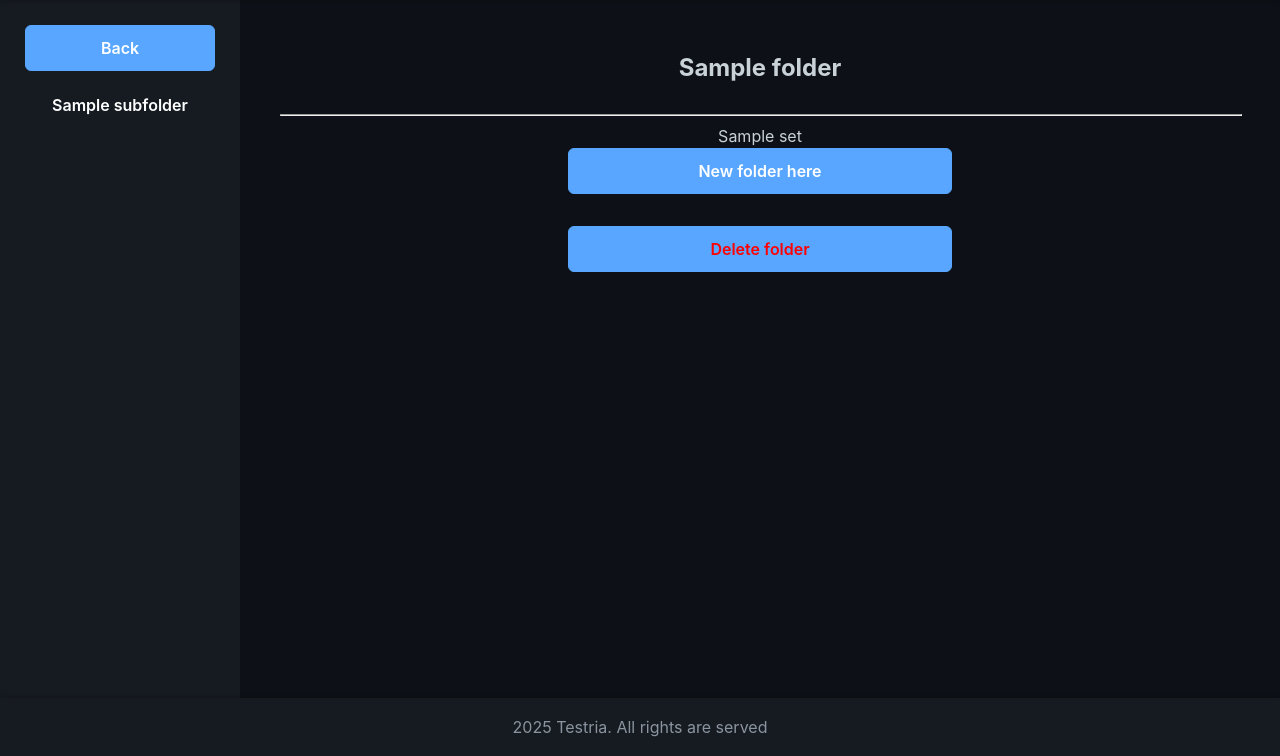
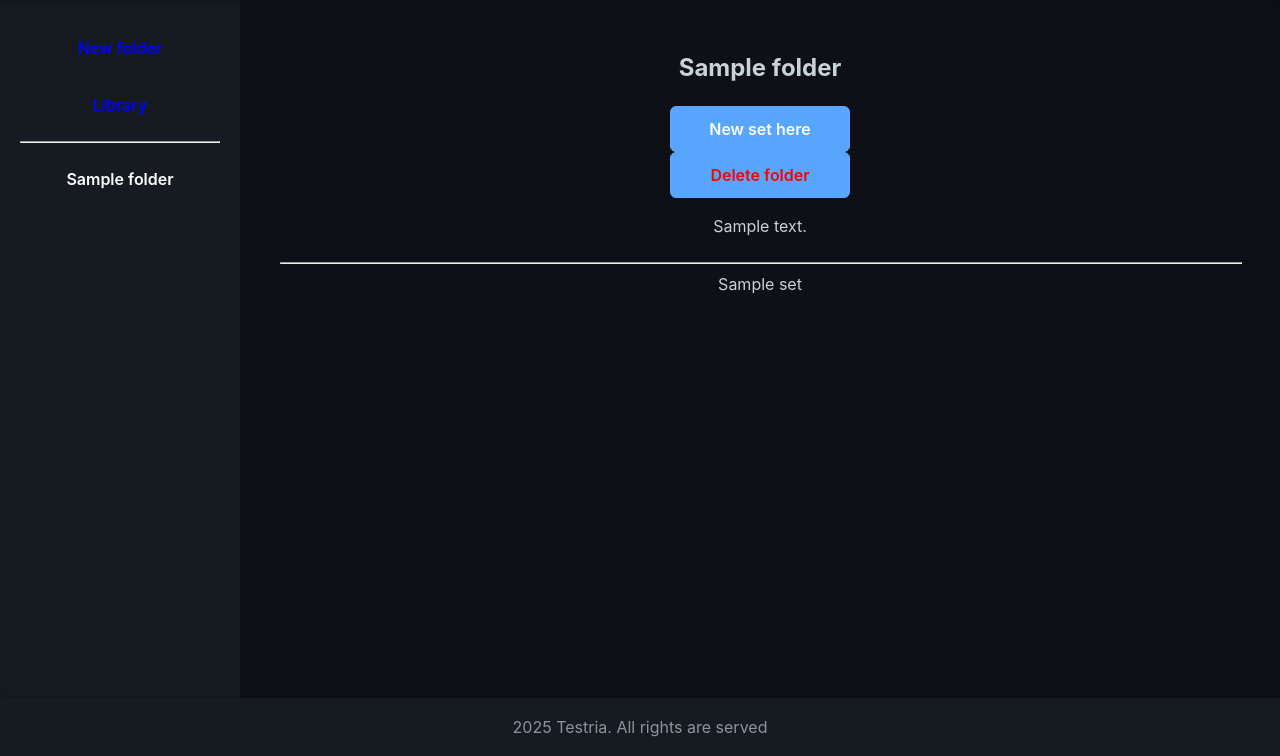
Before and after one commit to vitaliminkouski/Testria, a Django app: template testria/mainapp/templates/mainapp/folder_detail.html in a window 1280 px wide. Shown: the part 44-800 px from the top of the page. Run offline with Django 5.2, Linux system fonts and the light colour scheme; the template is opened without the code that fills it: most values are stand-ins (such as "Sample title", 1, 10 or a date in 2020).

Commit message:
implemented sets creating

```diff
--- a/testria/mainapp/context_processors.py
+++ b/testria/mainapp/context_processors.py
@@ -3,5 +3,5 @@ from .models import Folder
 def get_user_folders(request):
     folders=[]
     if request.user.is_authenticated:
-        folders = Folder.objects.filter(author=request.user, parent_folder__isnull=True).order_by('name')
+        folders = Folder.objects.filter(author=request.user).order_by('name')
     return {"user_folders": folders}
--- a/testria/mainapp/templates/mainapp/folder_delete_confirm.html
+++ b/testria/mainapp/templates/mainapp/folder_delete_confirm.html
@@ -1,4 +1,4 @@
-{% extends 'mainapp/folder_detail.html' %}
+{% extends 'base.html' %}
 
 {% block content %}
 <h2>Are you sure you want to delete folder {{ folder.name }}?</h2>
--- a/testria/mainapp/templates/mainapp/folder_detail.html
+++ b/testria/mainapp/templates/mainapp/folder_detail.html
@@ -1,30 +1,22 @@
 {% extends 'base.html' %}
 
-{% block sidebar_content %}
-    {% if folder.parent_folder %}
-        <li><a href="{% url 'folder_detail' folder.parent_folder.pk %}" class="btn btn-primary" style="width: 100%">Back</a></li>
-    {% else %}
-        <li><a href="{% url 'home' %}" class="btn btn-primary" style="width: 100%">Back</a></li>
-    {% endif %}
-    {% if subfolders %}
-        {% for subfolder in subfolders %}
-            <li><a href="{% url 'folder_detail' subfolder.pk %}" class="btn btn-folder" >{{ subfolder.name }}</a></li>
-        {% endfor %}
-    {% endif %}
-{% endblock %}
 
 {% block content %}
 <h2>{{ folder }}</h2>
+
+<ul>
+  <li><a href="{% url 'create_set' folder.pk %}" class="btn btn-primary" style="width: 180px;">New set here</a></li>
+  <li><a href="{% url 'delete_folder' folder.pk %}" class="btn btn-primary" style="color: red; width: 180px">Delete folder</a></li>
+</ul>
+<p>{{ folder.description }}</p>
 <hr style="color: white; width: 100%;">
   {% if sets %}
     {% for set in sets %}
       <ul>
-        <li>{{ set }}</li>
+        <li>{{ set.name }}</li>
       </ul>
     {% endfor %}
   {% endif %}
 
-<a href="{% url 'create_subfolder' folder.pk %}" class="btn btn-primary">New folder here</a>
-<p></p>
-<a href="{% url 'delete_folder' folder.pk %}" class="btn btn-primary" style="color: red;">Delete folder</a>
+
 {% endblock %}
--- a/testria/mainapp/urls.py
+++ b/testria/mainapp/urls.py
@@ -6,6 +6,7 @@ urlpatterns = [
     path('', views.index, name='home'),
     path('foldera/create/', views.CreateFolderView.as_view(), name='create_folder'),
     path('folders/<int:pk>/', views.FolderDetailView.as_view(), name='folder_detail'),
-    path('folders/<int:parent_folder_pk>/create/', views.CreateSubfolderView.as_view(), name='create_subfolder'),
     path('folders/<int:pk>/delete/', views.DeleteFolderView.as_view(), name='delete_folder'),
+    path('set/create/<int:folder_pk>/', views.CreateSetView.as_view(), name='create_set'),
+    path('set/', views.SetListView.as_view(), name='set_list')
 ]
--- a/testria/static/css/styles.css
+++ b/testria/static/css/styles.css
@@ -256,6 +256,11 @@ ul {
 
 }
 
+.btn-folder.active{
+    background-color: #0d1117;
+    color: white;
+}
+
 .btn-primary {
     background-color: #58a6ff;
     border-color: #58a6ff;
@@ -305,5 +310,26 @@ ul {
     margin-right: auto;
     overflow: hidden;
     display: flex;
+}
 
+.set-container {
+    display: flex;
+    width: 100%;
+    background-color: #161b22;
+    border: 1px solid #30363d;
+    border-radius: 6px;
+    padding: 1rem;
+    margin-bottom: 1rem;
 }
+
+.set-info {
+    display: flex;
+    align-items: center;
+    align: left;
+}
+
+.set-actions {
+    display: flex;
+    align-items: center;
+    margin-left: auto;
+}
--- a/testria/templates/base.html
+++ b/testria/templates/base.html
@@ -29,11 +29,12 @@
 
             <ul class="sidebar-folders">
                 {% block sidebar_content %}
-                <li><a href="{% url 'create_folder' %}" class="btn btn-primary" style="width: 100%">New folder</a></li>
-
+                <li><a href="{% url 'create_folder' %}" class="btn btn-folder" style="color: blue">New folder</a></li>
+                <li><a href="{% url 'set_list' %}" class="btn btn-folder" style="color: blue">Library</a></li>
+                <hr style="color: white;">
                     {% if user_folders %}
                         {% for folder in user_folders %}
-                            <li><a href="{% url 'folder_detail' folder.pk %}" class="btn btn-folder">{{ folder }}</a></li>
+                            <li><a href="{% url 'folder_detail' folder.pk %}" class="btn btn-folder{% if folder.pk == folder_selected %} active{% endif %}">{{ folder }}</a></li>
                         {% endfor %}
                     {% endif %}
                 {% endblock %}
```
Also changed, not shown: testria/mainapp/forms.py (+6 -1 lines), testria/mainapp/templates/mainapp/create_set_form.html (added, +26 -0 lines), testria/mainapp/templates/mainapp/set_list.html (added, +19 -0 lines), testria/mainapp/utils.py (deleted, +0 -23 lines).
